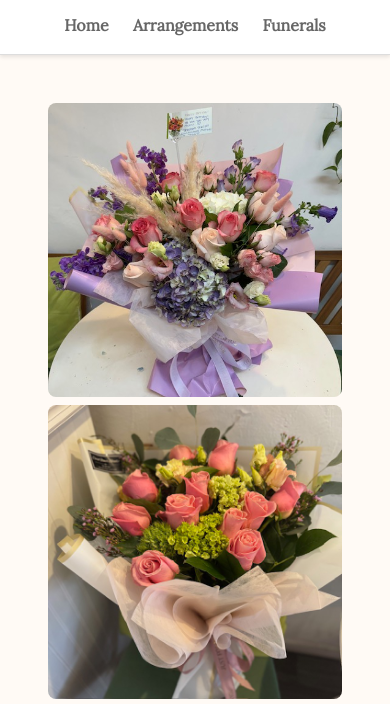
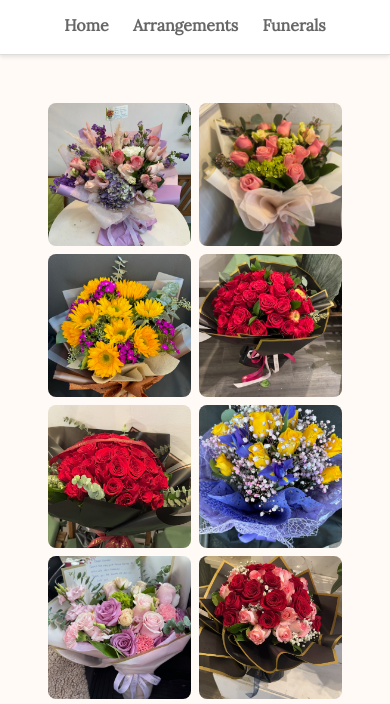
Before and after one commit to delren01/flowersByAndie, a plain HTML site: page bouquets.html in a window 390 px wide. Shown: the part 92-796 px from the top of the page. Drawn offline with nearby package versions, Linux system fonts and the light colour scheme.

Commit message:
Make changes to gallery images square and responsive; adjust grid for mobile and desktop

```diff
--- a/css/styles.css
+++ b/css/styles.css
@@ -54,7 +54,7 @@ h1, h2, h3 {
 /* Gallery styling */
 .gallery {
     display: grid;
-    grid-template-columns: repeat(auto-fit, minmax(200px, 1fr)); /* Adjusts flexibly to screen size */
+    grid-template-columns: repeat(auto-fit, minmax(100px, 1fr)); /* Adjusts flexibly to screen size */
     gap: 20px; /* Restores space between images */
     padding: 1rem; /* Adds padding around the gallery */
     align-items: start; /* Ensures proper alignment */
@@ -84,6 +84,7 @@ h1, h2, h3 {
     box-shadow: 0 4px 12px rgba(0, 0, 0, 0.2);
 }
 
+/* Footer styling */
 footer {
     background-color: #fff;
     text-align: center;
```
